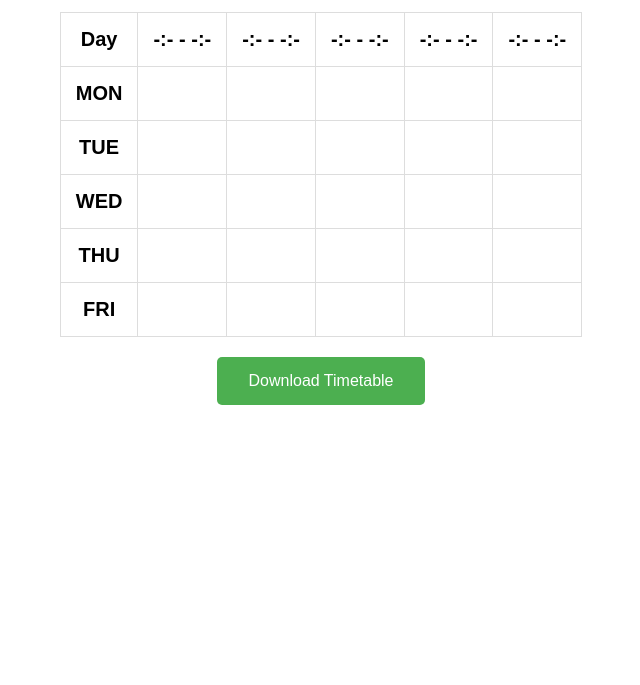
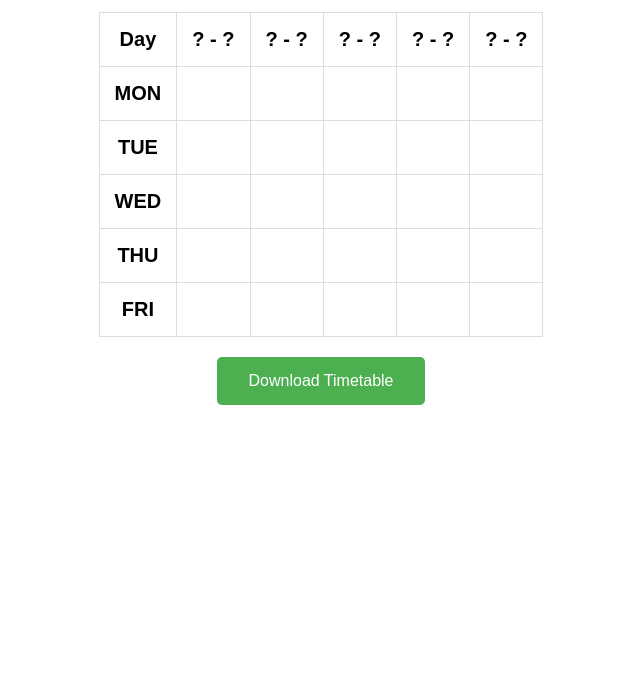
Before and after one commit to iamrayyaann/Timetable-Widget-iOS, a plain HTML site: page index.html in a window 1280 px wide. Shown: the part 115-800 px from the top of the page, without its empty margins (319-959 px from the left). Drawn offline with nearby package versions, Linux system fonts and the light colour scheme.

Commit message:
Update index.html
changed header placeholders

```diff
--- a/index.html
+++ b/index.html
@@ -14,29 +14,29 @@
             <tr>
                 <th>Day</th>
                 <th>
-                  <span contenteditable="true">-:-</span>
+                  <span contenteditable="true">?</span>
                    -
-                  <span contenteditable="true">-:-</span>
+                  <span contenteditable="true">?</span>
                 </th>
                 <th>
-                  <span contenteditable="true">-:-</span>
+                  <span contenteditable="true">?</span>
                    -
-                  <span contenteditable="true">-:-</span>
+                  <span contenteditable="true">?</span>
                 </th>
                 <th>
-                  <span contenteditable="true">-:-</span>
+                  <span contenteditable="true">?</span>
                    -
-                  <span contenteditable="true">-:-</span>
+                  <span contenteditable="true">?</span>
                 </th>
                 <th>
-                  <span contenteditable="true">-:-</span>
+                  <span contenteditable="true">?</span>
                    -
-                  <span contenteditable="true">-:-</span>
+                  <span contenteditable="true">?</span>
                 </th>
                 <th>
-                  <span contenteditable="true">-:-</span>
+                  <span contenteditable="true">?</span>
                    -
-                  <span contenteditable="true">-:-</span>
+                  <span contenteditable="true">?</span>
                 </th>
             </tr>
         </thead>
```
